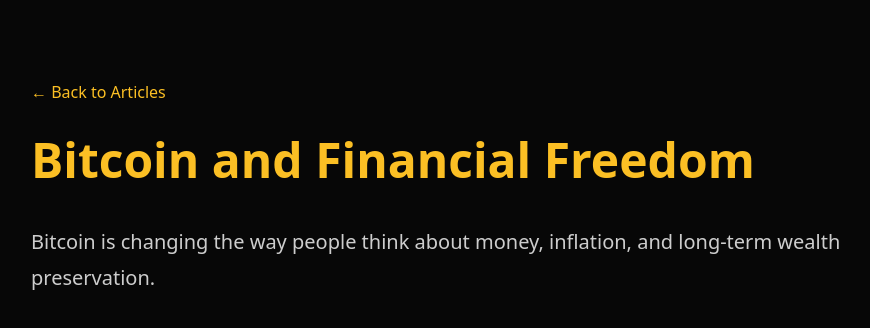
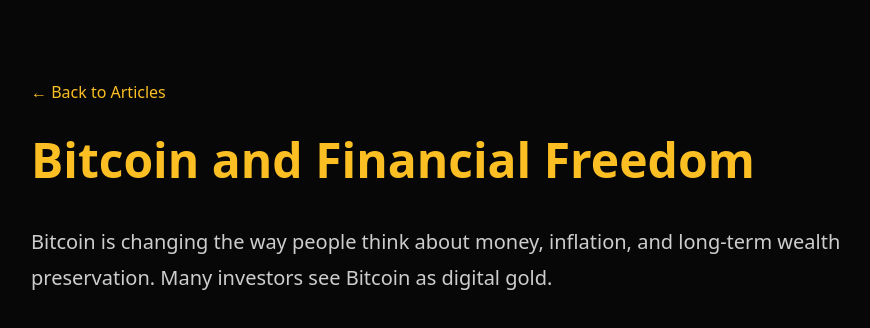
Before and after one commit to lizhijie9413-art/knowledge-investment-site, a Next.js app in the folder knowledge-investment-site/: page /articles/bitcoin in a window 1280 px wide. Shown: the top 328 px of the page, without its empty margins (161-1031 px from the left). Built offline with nearby package versions, Linux system fonts and the light colour scheme.

Commit message:
Update page.tsx

```diff
--- a/knowledge-investment-site/app/articles/[slug]/page.tsx
+++ b/knowledge-investment-site/app/articles/[slug]/page.tsx
@@ -1,26 +1,12 @@
-  export default async function ArticlePage({ params }: any) {
-  const articles: Record<string, any> = {
-    bitcoin: {
-      title: "Bitcoin and Financial Freedom",
-      content:
-        "Bitcoin is changing the way people think about money, inflation, and long-term wealth preservation.",
-    },
+import { articles } from "@/lib/articles";
 
-    investing: {
-      title: "Why Long-Term Investing Wins",
-      content:
-        "Long-term investing focuses on patience, discipline, and compound growth over time.",
-    },
-
-    funds: {
-      title: "Simple Fund Portfolio Guide",
-      content:
-        "A diversified index fund portfolio is one of the safest long-term investment strategies.",
-    },
-  };
+export default async function ArticlePage({ params }: any) {
 
   const { slug } = await params;
-  const article = articles[slug];
+
+  const article = articles.find(
+    (item) => item.slug === slug
+  );
   if (!article) {
     return (
       <div className="min-h-screen bg-black text-white flex items-center justify-center">
```
